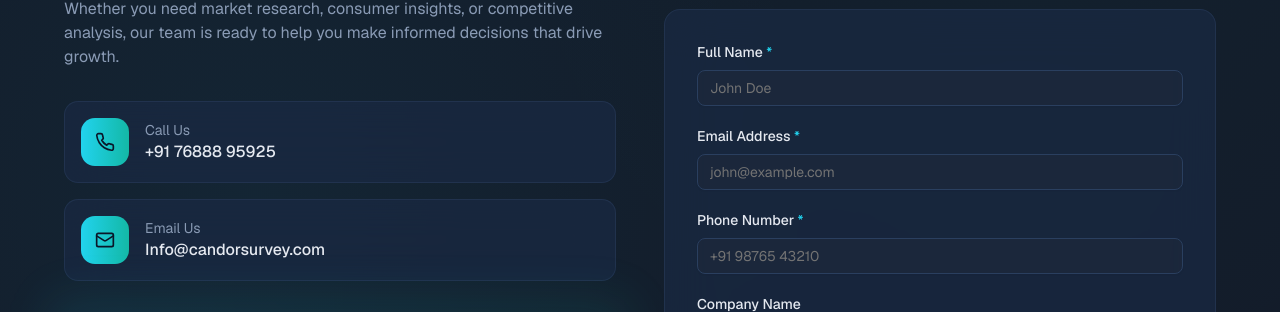
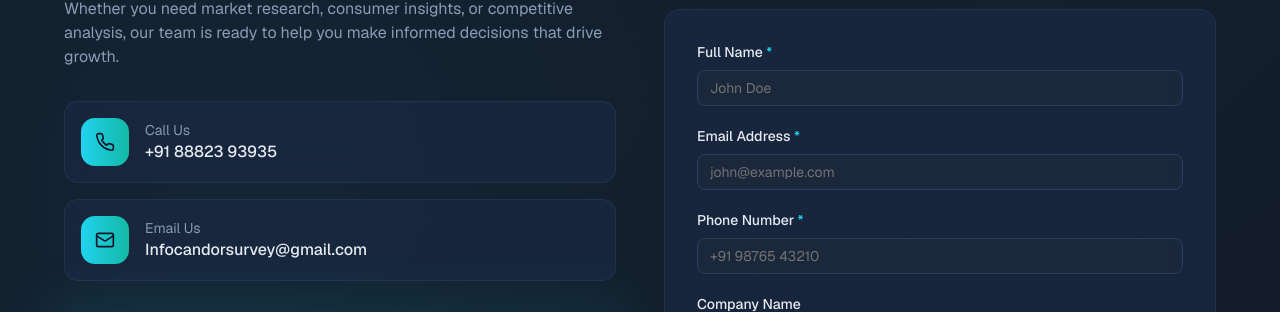
Before and after one commit to candor778/WebApp, a Next.js app: page / in a window 1280 px wide. Shown: the part 3405-3717 px from the top of the page. Built offline with nearby package versions, Linux system fonts and the light colour scheme; grey boxes are pictures that could not be loaded.

Commit message:
Update Contact.tsx

```diff
--- a/components/home/Contact.tsx
+++ b/components/home/Contact.tsx
@@ -131,7 +131,7 @@ const Contact = () => {
 
             <div className="space-y-4">
               <a
-                href="tel:+917688895925"
+                href="tel:+91 88823 93935"
                 className="flex items-center gap-4 p-4 backdrop-blur-xl border border-[#2a3f5f]/50 bg-[#1a2942]/80 rounded-xl hover:border-[#22d3ee]/40 transition-all group"
               >
                 <div className="w-12 h-12 rounded-xl bg-gradient-to-r from-[#22d3ee] to-[#14b8a6] flex items-center justify-center group-hover:scale-110 transition-transform">
@@ -139,12 +139,12 @@ const Contact = () => {
                 </div>
                 <div>
                   <div className="text-sm text-[#8a9bb5]">Call Us</div>
-                  <div className="text-[#e5e9f0] font-medium">+91 76888 95925</div>
+                  <div className="text-[#e5e9f0] font-medium">+91 88823 93935</div>
                 </div>
               </a>
 
               <a
-                href="mailto:info@candorsurvey.com"
+                href="mailto:Infocandorsurvey@gmail.com"
                 className="flex items-center gap-4 p-4 backdrop-blur-xl border border-[#2a3f5f]/50 bg-[#1a2942]/80 rounded-xl hover:border-[#22d3ee]/40 transition-all group"
               >
                 <div className="w-12 h-12 rounded-xl bg-gradient-to-r from-[#22d3ee] to-[#14b8a6] flex items-center justify-center group-hover:scale-110 transition-transform">
@@ -152,7 +152,7 @@ const Contact = () => {
                 </div>
                 <div>
                   <div className="text-sm text-[#8a9bb5]">Email Us</div>
-                  <div className="text-[#e5e9f0] font-medium">Info@candorsurvey.com</div>
+                  <div className="text-[#e5e9f0] font-medium">Infocandorsurvey@gmail.com</div>
                 </div>
               </a>
             </div>
```
